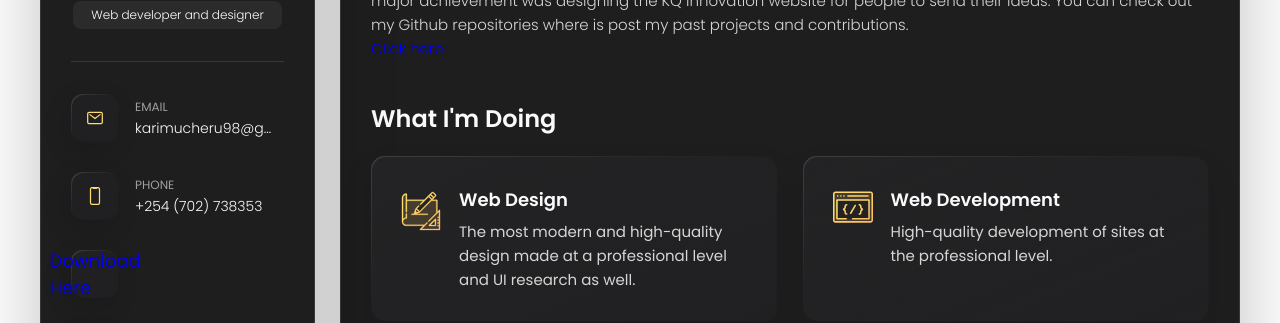
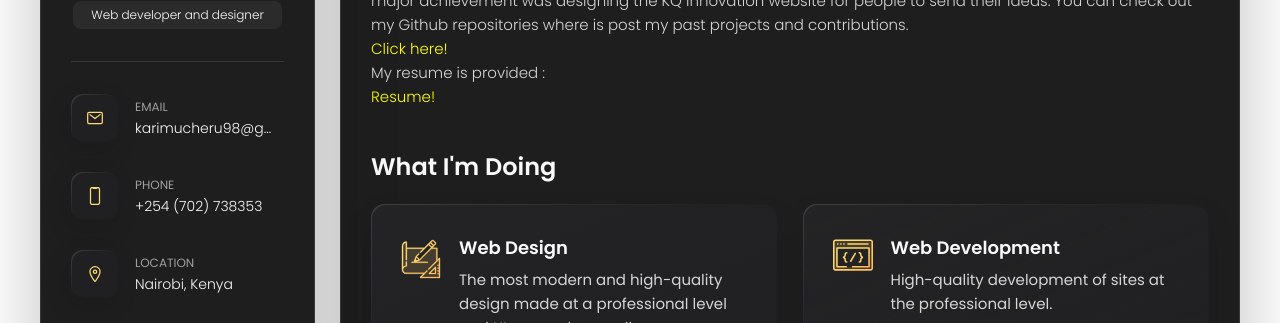
Before and after one commit to KariMucheru/My-Portfolio, a plain HTML site: page index.html in a window 1280 px wide. Shown: the part 349-672 px from the top of the page. Drawn offline with nearby package versions, Linux system fonts and the light colour scheme.

Commit message:
Update index.html

```diff
--- a/index.html
+++ b/index.html
@@ -94,13 +94,13 @@
 
           </li>
 
-          <li class="contact-item">
+<!--           <li class="contact-item">
 
             <div class="icon-box">
               <ion-icon name="calendar-outline">Resume</ion-icon>
                 <a href="https://docs.google.com/document/d/1-TjND_JQPq2n8kO0m-6JNLDVPkX9xtARW3bFBs4w8P8/edit?usp=sharing">Download Here</a>
 
-            </div>
+            </div> -->
 
       </li>
 
@@ -217,7 +217,8 @@
             add personal touch to your product and make sure that is eye-catching and easy to use. My aim is to bring
             across your
             message and identity in the most creative way. For the brand itself, my most major achievement was designing the KQ innovation website for people to send their ideas.
-        You can check out my Github repositories where is post my past projects and contributions.  <a href="https://github.com/KariMucheru">Click here!</a>
+        You can check out my Github repositories where is post my past projects and contributions.  <a href="https://github.com/KariMucheru" style="color:yellow;">Click here!</a>
+          My resume is provided :  <a href="https://docs.google.com/document/d/1-TjND_JQPq2n8kO0m-6JNLDVPkX9xtARW3bFBs4w8P8/edit?usp=sharing"style="color:yellow;">Resume!</a>
           </p>
         </section>
 
```
